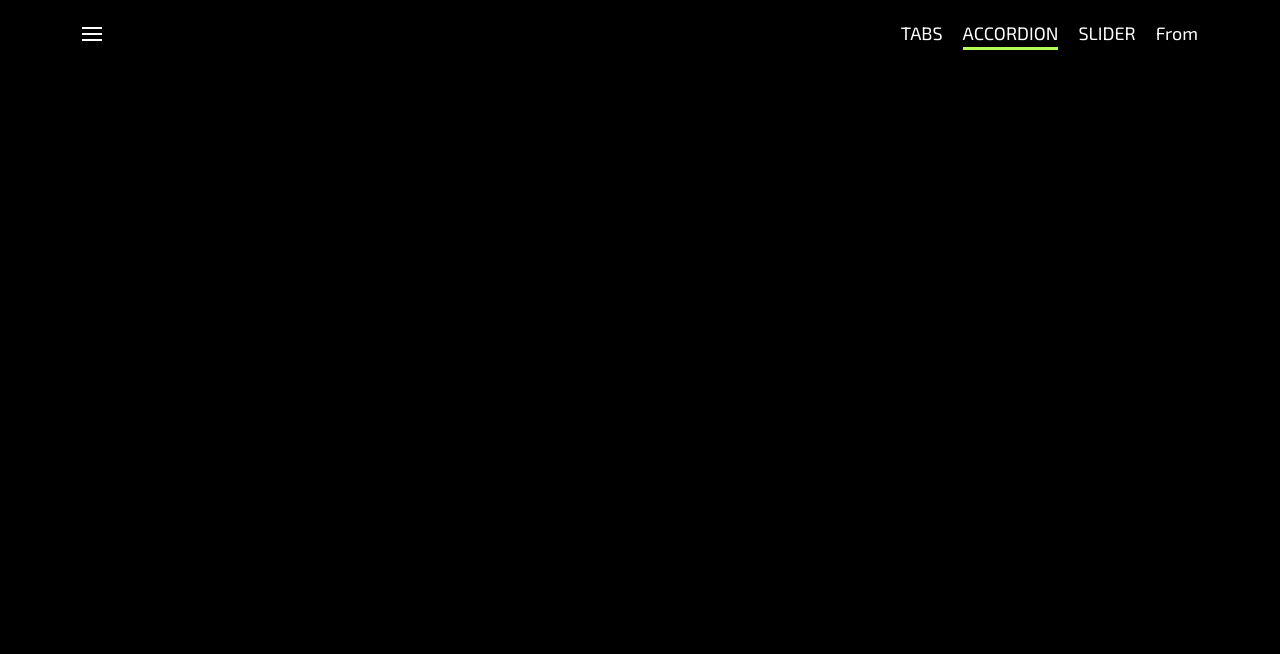
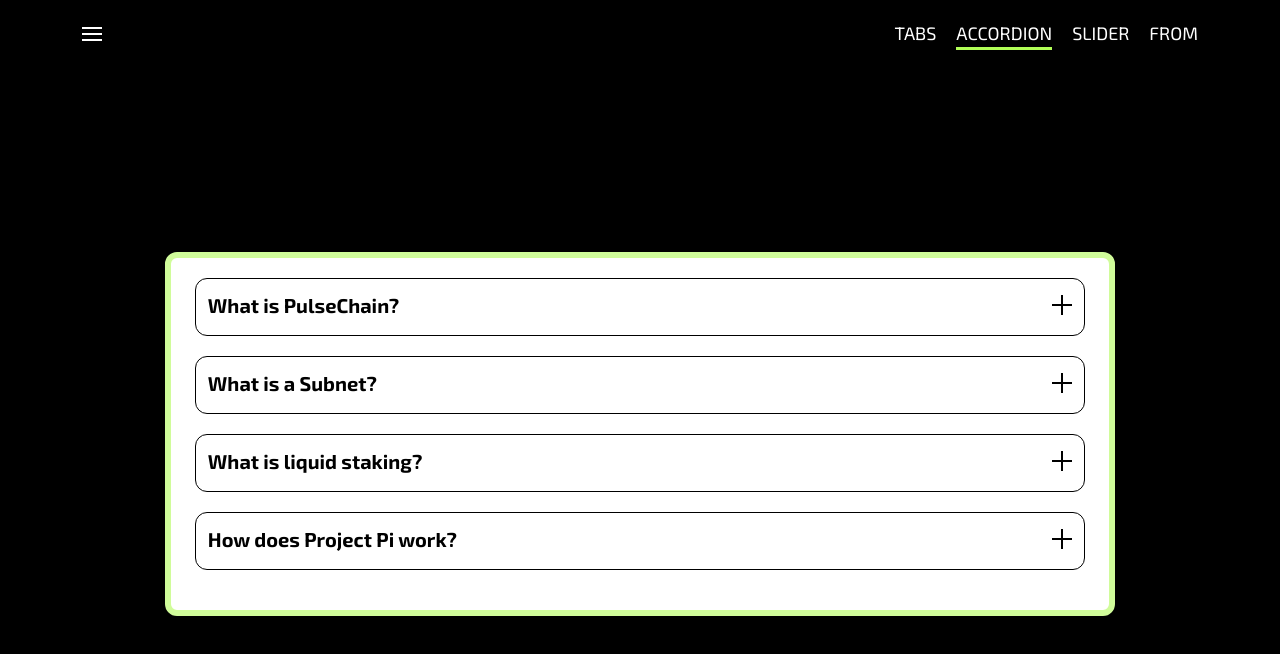
Before and after one commit to Pankajsiwach123321/commoncomponent, a React (Create React App) app: page /accordion in a window 1280 px wide. Shown: the top 654 px of the page. Built offline with nearby package versions, Linux system fonts and the light colour scheme.

Commit message:
accordion add

```diff
--- a/src/App.js
+++ b/src/App.js
@@ -3,18 +3,19 @@ import { Route, Routes } from 'react-router-dom';
 import './App.css';
 import NavBar from './components/common/NavBar';
 import TabComponent from './pages/TabComponent';
-import FromValidation from './pages/FromValidation';
 import Slidescomponents from './pages/Slidescomponents';
+import FormValidation from './pages/FormValidation';
+import AccordionComponents from './pages/AccordionComponents';
 
 function App() {
   return (
-    <div className='min-h-screen bg-black'>
-      <NavBar />
+    <div className='min-h-screen flex flex-col bg-black'>
+      <NavBar  />
       <Routes>
         <Route path="/" element={<TabComponent />} />
-        <Route path="/accordion" element='' />
+        <Route path="/accordion" element={<AccordionComponents />} />
         <Route path="/slider" element={<Slidescomponents />} />
-        <Route path="/from" element={<FromValidation />} />
+        <Route path="/from" element={<FormValidation />} />
       </Routes>
     </div>
   );
--- a/src/components/common/Helper.jsx
+++ b/src/components/common/Helper.jsx
@@ -12,7 +12,33 @@ export const NavData = [
     to: "/slider",
   },
   {
-    title: "From",
+    title: "FROM",
     to: "/from",
   },
 ];
+export const accordioData = [
+  {
+    active: 0,
+    title: "What is PulseChain?",
+    content:
+      "Lorem ipsum dolor sit amet consectetur adipisicing elit. Commodi, aliquid?",
+  },
+  {
+    active: 1,
+    title: "What is a Subnet?",
+    content:
+      "Lorem ipsum dolor sit amet, consectetur adipiscing elit. Integer nec odio. Praesent libero. Sed cursus ante dapibus diam.",
+  },
+  {
+    active: 2,
+    title: "What is liquid staking?",
+    content:
+      "Sed nisi. Nulla quis sem at nibh elementum imperdiet. Duis sagittis ipsum. Praesent mauris.",
+  },
+  {
+    active: 3,
+    title: "How does Project Pi work?",
+    content:
+      "Fusce nec tellus sed augue semper porta. Mauris massa. Vestibulum lacinia arcu eget nulla.",
+  },
+];
--- a/src/components/common/NavBar.jsx
+++ b/src/components/common/NavBar.jsx
@@ -1,4 +1,3 @@
-import React, { useEffect, useState } from "react";
 import { Link, useLocation } from "react-router-dom";
 import SlideBar from "../SideBar";
 import { NavData } from "./Helper";
@@ -10,7 +9,7 @@ const NavBar = () => {
 
   return (
     <header>
-      <nav className="bg-black py-5">
+      <nav className="bg-black py-5 sticky top-0">
         <div className="max-w-[1140px] mx-auto px-3">
           <div className=" flex justify-between items-center">
             <button
--- a/src/pages/AccordionComponents.jsx
+++ b/src/pages/AccordionComponents.jsx
@@ -1,8 +1,69 @@
-import React from "react";
+import React, { useRef, useState } from "react";
+import { accordioData } from "../components/common/Helper";
 
 const AccordionComponents = () => {
-  return <section></section>;
-
+  const contentHeight = useRef();
+  const [accordion, setAccordion] = useState(false);
+  const showContent = (index) => {
+    setAccordion(index);
+    if (accordion === index) {
+      setAccordion(false);
+    }
+  };
+  return (
+    <section className="flex-grow items-center flex ">
+      <div className="max-w-[1140px] mx-auto px-1">
+        <div className="accordion bg-white rounded-xl py-5 px-6 border-[#d0fc9a] border-[6px]">
+          {accordioData.map((obj, index) => (
+            <div
+              key={index}
+              className="accordion-items mb-5 border duration-300 px-3 pb-1 border-black  rounded-xl"
+            >
+              <button
+                onClick={() => showContent(index)}
+                className="accordion-heading duration-300  py-3    flex justify-between gap-5 w-full items-center "
+              >
+                <h2
+                  className={`${
+                    accordion === index && "text-[#57ff9a]"
+                  } text-black font-bold text-xl duration-300 font-Exo`}
+                >
+                  {obj.title}
+                </h2>
+                <div className=" relative z-[1]">
+                  <span className="w-5 h-[2px] bg-black block"></span>
+                  <span
+                    className={`${
+                      accordion === index ? "rotate-90" : "rotate-0"
+                    } w-[2px] absolute left-[50%] top-[50%] translate-x-[-50%] duration-300 translate-y-[-50%] h-5 bg-black block`}
+                  ></span>
+                </div>
+              </button>
+              <div
+                ref={contentHeight}
+                style={
+                  accordion === index
+                    ? {
+                        height: contentHeight.current.scrollHeight,
+                        opacity: 100,
+                      }
+                    : {
+                        height: "0px",
+                        opacity: 0,
+                      }
+                }
+                className={`accrdion-heading    h-0 !duration-300 transition-all`}
+              >
+                <p className="text-black duration-300 font-normal text-base font-Exo">
+                  {obj.content}
+                </p>
+              </div>
+            </div>
+          ))}
+        </div>
+      </div>
+    </section>
+  );
 };
 
 export default AccordionComponents;
--- a/src/pages/FromValidation.jsx
+++ b/src/pages/FormValidation.jsx
@@ -1,8 +1,8 @@
 import React, { useState } from "react";
 
-const FromValidation = () => {
+const FormValidation = () => {
   const [pop, setPop] = useState(false);
-  const [fromdata, setFromdata] = useState({
+  const [formdata, setFormdata] = useState({
     name: "",
     number: "",
     password: "",
@@ -16,7 +16,7 @@ const FromValidation = () => {
   });
   const inputCon = (e) => {
     const { name, value } = e.target;
-    setFromdata({ ...fromdata, [name]: value });
+    setFormdata({ ...formdata, [name]: value });
   };
   const clg = (e) => {
     e.preventDefault();
@@ -29,24 +29,24 @@ const FromValidation = () => {
         /^(?=.*[a-z])(?=.*[A-Z])(?=.*\d)(?=.*[@])[a-zA-Z\d@]{8,}$/,
     };
     const error = {};
-    if (!regex.name.test(fromdata.name)) {
+    if (!regex.name.test(formdata.name)) {
       error.name = "invaild name";
     }
-    if (!regex.number.test(fromdata.number)) {
+    if (!regex.number.test(formdata.number)) {
       error.number = "invaild number";
     }
-    if (!regex.password.test(fromdata.password)) {
+    if (!regex.password.test(formdata.password)) {
       error.password = "invaild password";
     }
-    if (!regex.confirmpassword.test(fromdata.confirmpassword)) {
+    if (!regex.confirmpassword.test(formdata.confirmpassword)) {
       error.confirmpassword = "invaild confirmPassword";
     }
-    if (fromdata.password !== fromdata.confirmpassword) {
+    if (formdata.password !== formdata.confirmpassword) {
       error.confirmpassword = "Passwords do not match.";
     }
     setFromerror(error);
     if (Object.keys(error).length === 0) {
-      setFromdata({
+      setFormdata({
         name: "",
         number: "",
         password: "",
@@ -62,7 +62,7 @@ const FromValidation = () => {
     }
   };
   return (
-    <div className=" min-h-screen px-3 w-full  flex justify-center items-center">
+    <div className="flex-grow items-center flex ">
       <div
         className={`${
           pop ? " blur-lg" : "blur-0"
@@ -77,7 +77,7 @@ const FromValidation = () => {
             type="name"
             placeholder="name"
             name="name"
-            value={fromdata.name}
+            value={formdata.name}
             className="border-2 rounded-md font-Exo placeholder:font-Exo p-2 border-blue-300 text-gray-900 outline-none"
           />
           {Fromerror.name && <p className=" text-red-700">{Fromerror.name}</p>}
@@ -86,7 +86,7 @@ const FromValidation = () => {
             type="number"
             placeholder="number"
             name="number"
-            value={fromdata.number}
+            value={formdata.number}
             className="border-2 rounded-md font-Exo placeholder:font-Exo p-2 border-blue-300 text-gray-900 outline-none"
           />
           {Fromerror.number && (
@@ -97,7 +97,7 @@ const FromValidation = () => {
             type="password"
             placeholder="password"
             name="password"
-            value={fromdata.password}
+            value={formdata.password}
             className="border-2 rounded-md font-Exo placeholder:font-Exo p-2 border-blue-300 text-gray-900 outline-none"
           />
           {Fromerror.password && (
@@ -108,7 +108,7 @@ const FromValidation = () => {
             type="password"
             placeholder="confirm password"
             name="confirmpassword"
-            value={fromdata.confirmpassword}
+            value={formdata.confirmpassword}
             className="border-2 rounded-md font-Exo placeholder:font-Exo p-2 border-blue-300 text-gray-900 outline-none"
           />
           {Fromerror.confirmpassword && (
@@ -138,4 +138,4 @@ const FromValidation = () => {
   );
 };
 
-export default FromValidation;
+export default FormValidation;
```
